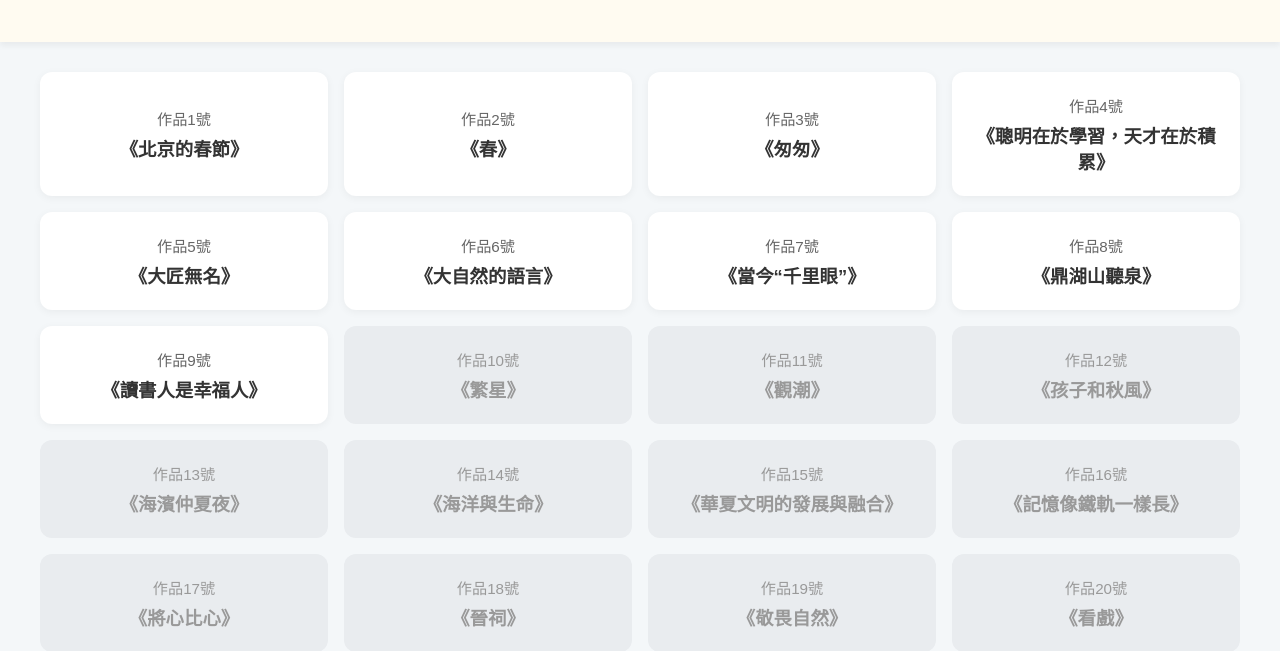
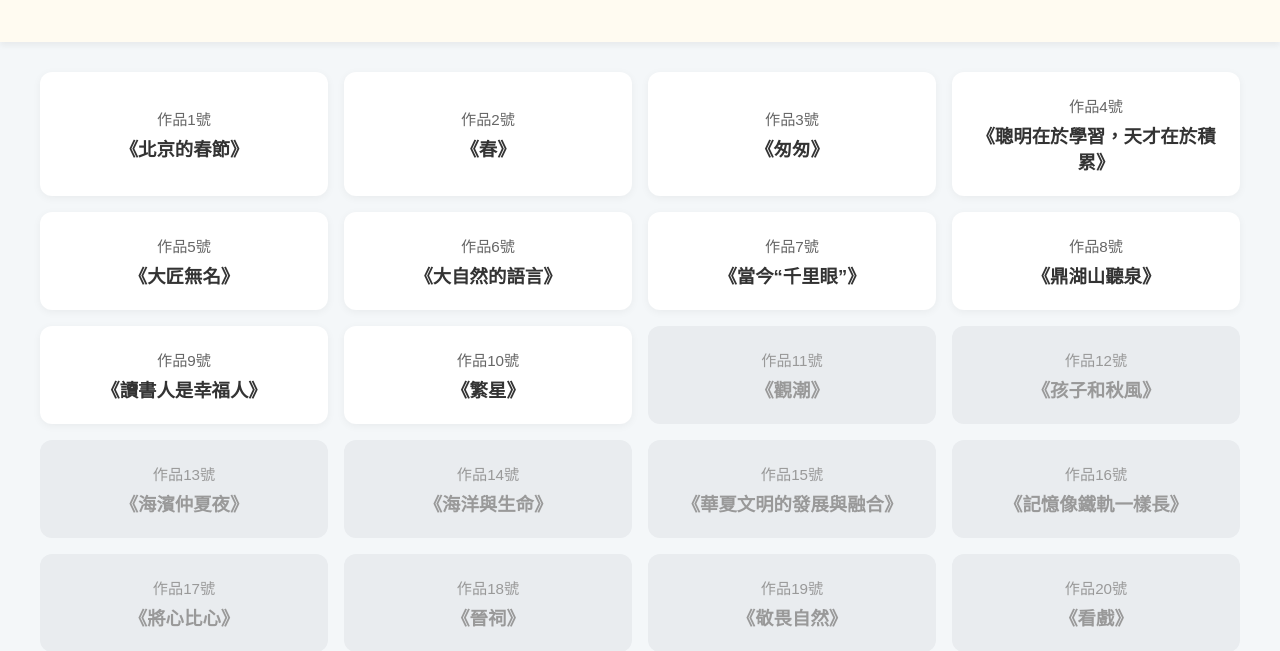
Before and after one commit to echo02-game/pscwordshub, a plain HTML site: page index.html in a window 1280 px wide. Shown: the part 149-800 px from the top of the page. Drawn offline with Linux system fonts and the light colour scheme.

Commit message:
index.html

```diff
--- a/index.html
+++ b/index.html
@@ -165,7 +165,7 @@
             { title: "作品7號《當今“千里眼”》", url: "https://echo02-game.github.io/pscwords07/" },
             { title: "作品8號《鼎湖山聽泉》", url: "https://echo02-game.github.io/pscwords08/" },
             { title: "作品9號《讀書人是幸福人》", url: "https://echo02-game.github.io/pscwords09/" },
-            { title: "作品10號《繁星》", url: "" },
+            { title: "作品10號《繁星》", url: "https://echo02-game.github.io/pscwords10/" },
             { title: "作品11號《觀潮》", url: "" },
             { title: "作品12號《孩子和秋風》", url: "" },
             { title: "作品13號《海濱仲夏夜》", url: "" },
```
